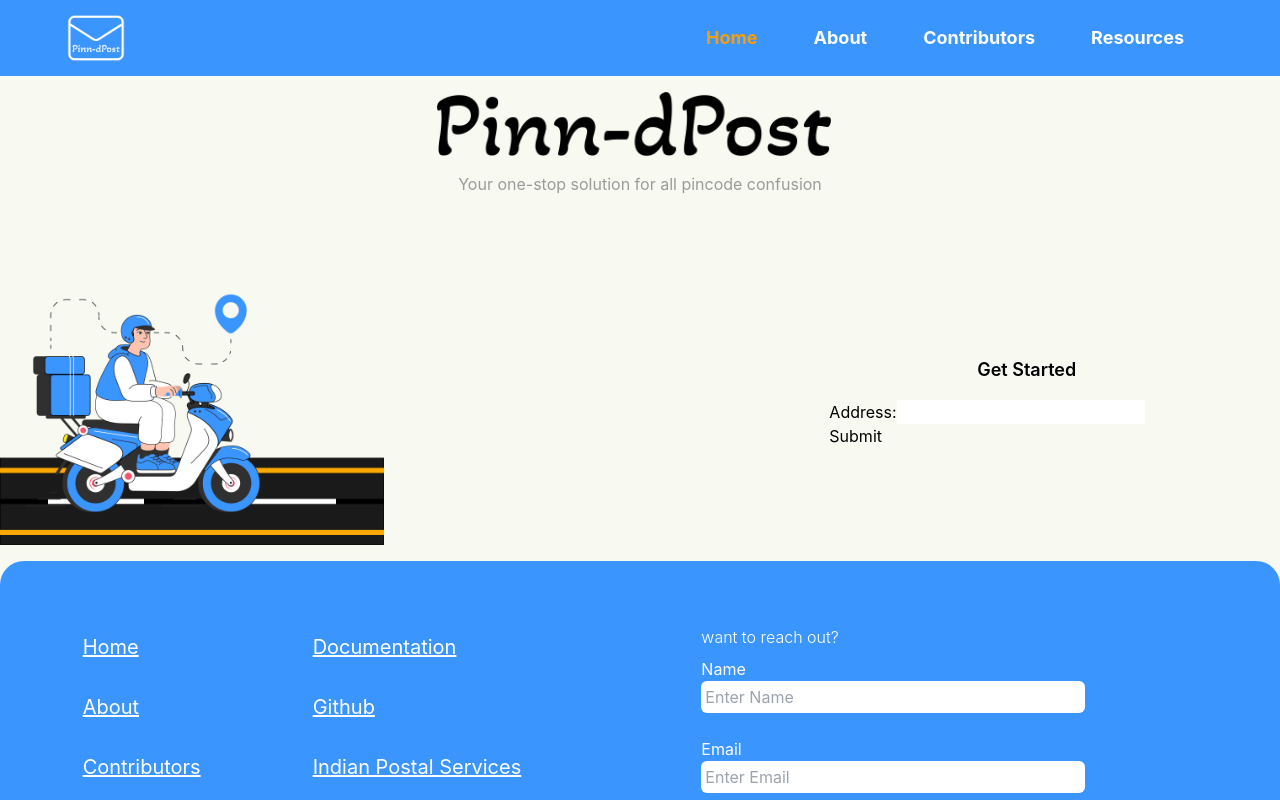
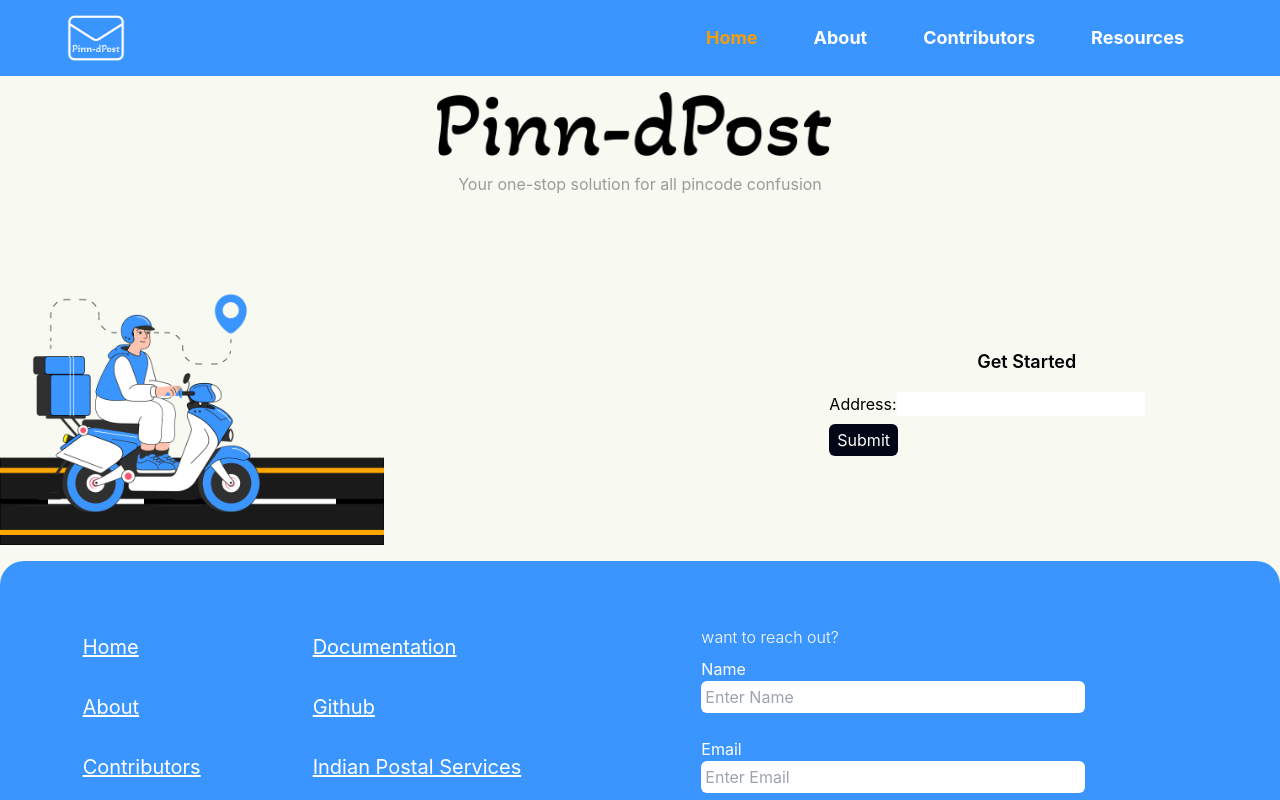
Before and after one commit to RashiJyotishi/Pinn-dPost, a React (Create React App) app in the folder client/: page / in a window 1280 px wide. Shown: the top 800 px of the page. Built offline with nearby package versions, Linux system fonts and the light colour scheme.

Commit message:
Frontend: improved home UI

```diff
--- a/client/src/components/Footer.js
+++ b/client/src/components/Footer.js
@@ -56,7 +56,7 @@ const Footer = () => {
               </ul>
             </div>
 
-            <div className='flex-col mr-28 my-16'>
+            <div className='flex-col mr-28 my-16 inline'>
               <form>
                 <p className='text-white font-light mb-2'>want to reach out?</p>
                 <label htmlFor='name' className='text-white mb-6'>Name</label>
--- a/client/src/components/Home.js
+++ b/client/src/components/Home.js
@@ -20,7 +20,7 @@ const Home = () => {
         <img
           className="h-[30rem] md:w-auto md:h-auto md:max-w-sm md:mr-8"
           src="/Group 16.png"
-          alt="Image"
+          alt="Img"
         />
 
         <div className="p-4 mr-10 rounded-lg der-black mr-border md:w-1/3">
--- a/client/src/components/UploadForm.js
+++ b/client/src/components/UploadForm.js
@@ -84,7 +84,7 @@ const UploadForm = () => {
             required
           />
         </div>
-        <button type="submit" disabled={loading}>
+        <button type="submit" className=' bg-slate-950 text-white px-2 py-1 rounded-md mt-2'disabled={loading}>
           {loading ? 'Loading...' : 'Submit'}
         </button>
       </form>
```
